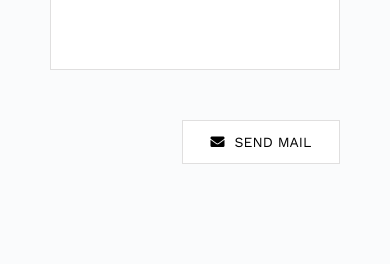
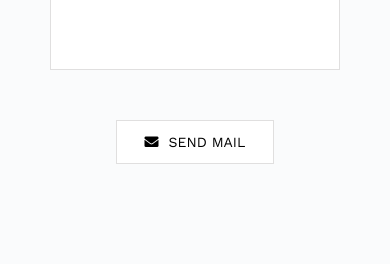
Before and after one commit to coding-hub-org/coding-hub-website, a React (Create React App) app: page / in a window 390 px wide. Shown: the part 7125-7389 px from the top of the page. Built offline with nearby package versions, Linux system fonts and the light colour scheme.

Commit message:
edited button

```diff
--- a/src/components/Form/Form.css
+++ b/src/components/Form/Form.css
@@ -108,6 +108,9 @@
   .meeting-day {
     text-align: center;
   }
+  .button {
+    justify-content: center;
+  }
 }
 
 @media (max-width: 600px) {
```
